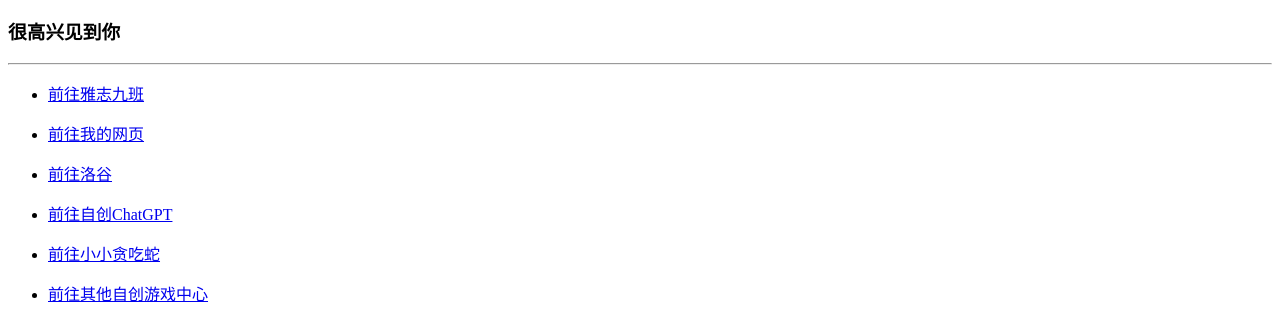
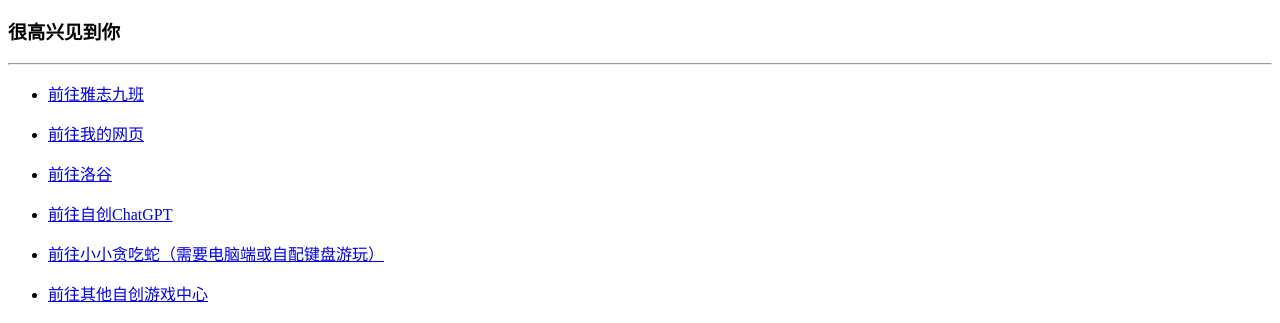
Before and after one commit to season-longsir/season-longsir.github.io, a plain HTML site: page index.html in a window 1280 px wide. Shown: the part 118-441 px from the top of the page. Drawn offline with Linux system fonts and the light colour scheme; no server answers.

Commit message:
Update index.html

```diff
--- a/index.html
+++ b/index.html
@@ -18,7 +18,7 @@
 </li>
 <li><p><a href="https://season-longsir.github.io/chat.html">前往自创ChatGPT</a></p>
 </li>
-<li><p><a href="https://season-longsir.github.io/snake.html">前往小小贪吃蛇</a></p>
+<li><p><a href="https://season-longsir.github.io/snake.html">前往小小贪吃蛇（需要电脑端或自配键盘游玩）</a></p>
 </li>
 <li><p><a href="https://season-longsir.github.io/othergames/home.html">前往其他自创游戏中心</a></p>
 </li>
```
